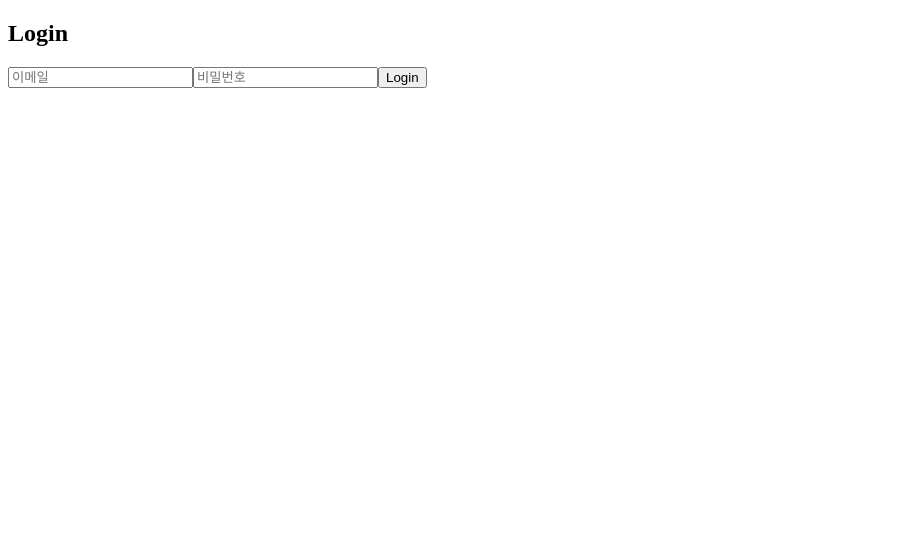
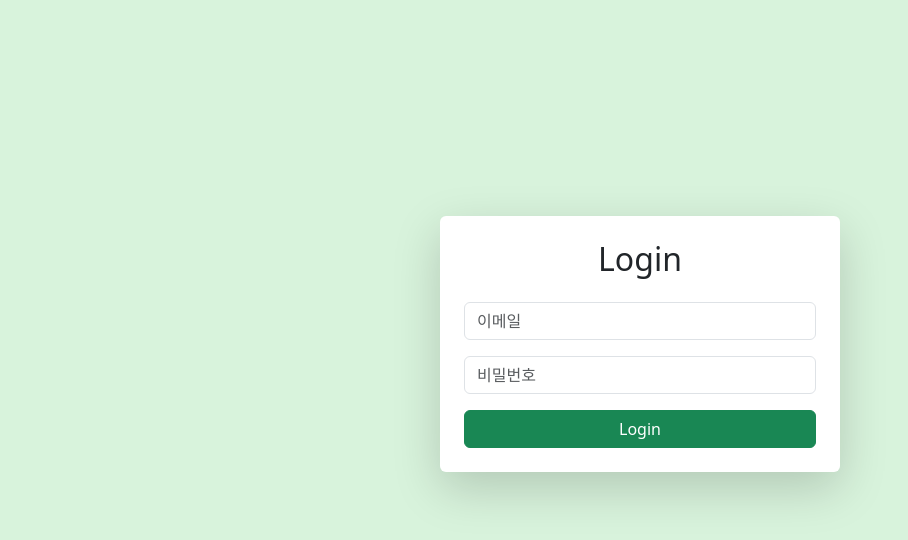
Before and after one commit to Glory0206/BucketList, a React (Vite) app in the folder frontend/: page /login in a window 1280 px wide. Shown: the top 540 px of the page, without its empty margins (0-908 px from the left). Built offline with nearby package versions, Linux system fonts and the light colour scheme.

Commit message:
ui: 로그인 화면 스타일 개선(BootStrap)

```diff
--- a/frontend/package.json
+++ b/frontend/package.json
@@ -11,6 +11,7 @@
   },
   "dependencies": {
     "axios": "^1.10.0",
+    "bootstrap": "^5.3.7",
     "react": "^19.1.0",
     "react-dom": "^19.1.0",
     "react-router-dom": "^7.6.3"
--- a/frontend/src/pages/Login.jsx
+++ b/frontend/src/pages/Login.jsx
@@ -1,6 +1,7 @@
 import axios from 'axios';
 import { useState } from "react";
 import { useNavigate } from "react-router-dom";
+import 'bootstrap/dist/css/bootstrap.min.css';
 
 function Login() {
   const [email, setEmail] = useState('');
@@ -22,24 +23,37 @@ function Login() {
   };
 
   return(
-    <form onSubmit={handleSubmit}>
-      <h2>Login</h2>
+    <div style={{ backgroundColor: '#d8f3dc', height: '100vh' }}>
+      <div
+        className="d-flex justify-content-center align-items-center"
+        style={{ height: '80vh' }}
+      >
+        <form onSubmit={handleSubmit} className='container mt-5 p-4 bg-white shadow-lg rounded' style={{maxWidth: '400px'}}>
+          <h2 className='text-center mb-4'>Login</h2>
+          <div className='mb-3 text-center'>
             <input
               type="email"
               value={email}
               onChange={(e) => setEmail(e.target.value)}
               placeholder="이메일"
               required
+              className="form-control"
             />
+          </div>
+          <div className='mb-3 text-center'>
             <input
               type="password"
               value={password}
               onChange={(e) => setPassword(e.target.value)}
               placeholder="비밀번호"
               required
+              className="form-control"
             />
-      <button type="submit">Login</button>
+          </div>
+          <button type="submit" className='btn btn-success w-100'>Login</button>
         </form>
+      </div>
+    </div>
   )
 }
 export default Login;
```
Also changed, not shown: 1 other file (tests, documents, lock files or other folders). Lines whose indentation alone changed are shown as unchanged.
